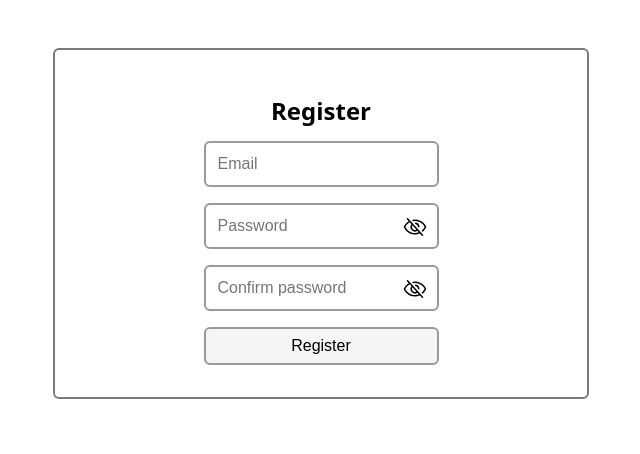
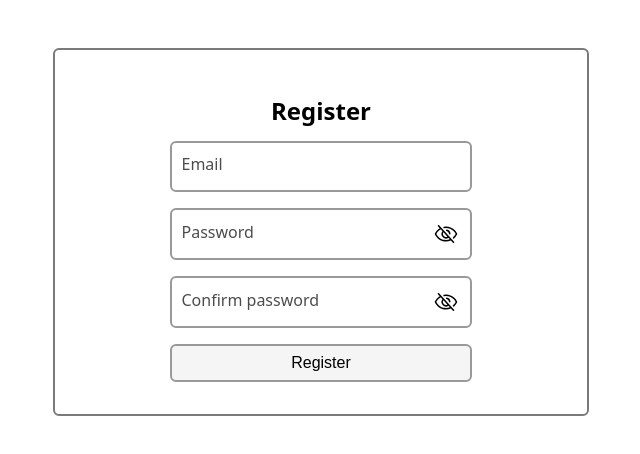
Before and after one commit to mrHoft/restman, a Next.js app: page /register in a window 1280 px wide. Shown: the top 454 px of the page, without its empty margins (319-959 px from the left). Built offline with nearby package versions, Linux system fonts and the light colour scheme.

Commit message:
feat: email component

```diff
--- a/src/app/login/page.tsx
+++ b/src/app/login/page.tsx
@@ -1,4 +1,4 @@
-import { InputPassword } from '~/components/password/password';
+import { InputEmail, InputPassword } from '~/components/input';
 
 import form from '~/styles/form.module.css';
 
@@ -7,7 +7,7 @@ export default function Login() {
     <div className={form.container}>
       <h1 className={form.title}>Login</h1>
       <form className={form.form}>
-        <input className={form.input} type="email" name="email" placeholder="Email" />
+        <InputEmail />
         <InputPassword name="password" placeholder="Password" />
         <button className="button" type="submit">
           Login
--- a/src/app/register/page.tsx
+++ b/src/app/register/page.tsx
@@ -1,4 +1,4 @@
-import { InputPassword } from '~/components/password/password';
+import { InputEmail, InputPassword } from '~/components/input';
 
 import form from '~/styles/form.module.css';
 
@@ -7,7 +7,7 @@ export default function Register() {
     <div className={form.container}>
       <h1 className={form.title}>Register</h1>
       <form className={form.form}>
-        <input className={form.input} type="email" name="email" placeholder="Email" />
+        <InputEmail />
         <InputPassword name="password" placeholder="Password" />
         <InputPassword name="confirmPassword" placeholder="Confirm password" />
         <button className="button" type="submit">
--- /dev/null
+++ b/src/components/input/email.tsx
@@ -0,0 +1,13 @@
+import { PATTERN } from './pattern';
+
+import styles from './input.module.css';
+
+export function InputEmail() {
+  return (
+    <div className={styles.container}>
+      <input className={styles.input} type="email" name="email" placeholder=" " pattern={PATTERN.email} required />
+      <div className={styles.input__placeholder}>Email</div>
+      <div className={styles.input__valid}>&#x2714;</div>
+    </div>
+  );
+}
--- /dev/null
+++ b/src/components/input/index.ts
@@ -0,0 +1,2 @@
+export { InputEmail } from './email';
+export { InputPassword } from './password';
--- /dev/null
+++ b/src/components/input/input.module.css
@@ -0,0 +1,136 @@
+.container {
+  position: relative;
+  min-width: 12em;
+  box-sizing: border-box;
+  padding: 0 0.6rem;
+  border-radius: 0.375rem;
+  border: 2px solid var(--color40);
+  background-color: var(--color00);
+  color: var(--color100);
+  font-size: 1rem;
+  transition:
+    background-color 0.25s linear,
+    border-color 0.25s linear;
+}
+
+.container.hidden {
+  display: none;
+}
+
+.input,
+.password {
+  width: 100%;
+  box-sizing: border-box;
+  padding: 1rem 1rem 0.6rem 0;
+  border: none;
+  background-color: inherit;
+  color: inherit;
+  font-family: var(--font);
+  font-size: 1rem;
+  -webkit-text-fill-color: var(--color100);
+}
+.password {
+  padding-right: 3rem;
+  padding-bottom: 0.3rem;
+}
+
+.container:has(.input:read-only) {
+  border-color: var(--color50);
+  background-color: var(--color00);
+}
+
+.input:valid ~ .input__valid,
+.password:valid ~ .password__valid {
+  display: block;
+}
+
+.input__valid {
+  position: absolute;
+  top: 0.75rem;
+  right: 0.75rem;
+  display: none;
+  color: green;
+}
+
+.password__valid {
+  position: absolute;
+  top: 0.75rem;
+  right: 2.5rem;
+  display: none;
+  color: green;
+}
+
+.select__placeholder {
+  position: absolute;
+  top: 0;
+  left: 0.6rem;
+  color: inherit;
+  opacity: 0.7;
+  font-size: 0.8em;
+  pointer-events: none;
+  transition: 0.3s ease all;
+}
+
+.input__placeholder {
+  position: absolute;
+  top: 0.6rem;
+  left: 0.6rem;
+  color: inherit;
+  opacity: 0.7;
+  pointer-events: none;
+  transition: 0.3s ease all;
+}
+
+.password:focus ~ .input__placeholder,
+.password:not(:placeholder-shown) ~ .input__placeholder,
+.input:focus ~ .input__placeholder,
+.input:not(:placeholder-shown) ~ .input__placeholder {
+  top: 0;
+  font-size: 0.8em;
+}
+
+.password__show {
+  position: absolute;
+  top: 0.5rem;
+  right: 0.5rem;
+  cursor: pointer;
+  width: 2rem;
+  height: 2rem;
+  border-radius: 0.375rem;
+  transition: background-color 0.25s linear;
+}
+.password__show::after {
+  content: '';
+  display: block;
+  width: 2rem;
+  height: 2rem;
+  background-image: url(/icons/eye-slash.svg);
+  background-position: center;
+  background-repeat: no-repeat;
+  background-size: 1.5rem;
+  filter: invert(var(--color-scheme));
+}
+.password__show:has(input:checked)::after {
+  background-image: url(/icons/eye.svg);
+}
+
+.password__show input[type='checkbox'] {
+  display: none;
+}
+
+@media (hover: hover) {
+  .container:hover,
+  .container:has(.input:focus) {
+    border-color: var(--color60);
+    background-color: var(--color10);
+  }
+
+  .container:has(.input:read-only):hover {
+    border-color: var(--color50);
+    background-color: var(--color00);
+  }
+
+  .password__show:hover {
+    background-color: var(--color20);
+  }
+}
--- /dev/null
+++ b/src/components/input/password.tsx
@@ -0,0 +1,53 @@
+'use client';
+
+import { useRef, useState, type FormEvent } from 'react';
+import { PATTERN } from './pattern';
+
+import styles from './input.module.css';
+
+export function InputPassword({ name, placeholder }: { name: string; placeholder: string }) {
+  const [showPassword, setShowPassword] = useState(false);
+  const strength = useRef<HTMLDivElement>(null);
+
+  const handleChange = () => {
+    setShowPassword(!showPassword);
+  };
+
+  const handleInput = (event: FormEvent<HTMLInputElement>) => {
+    if (strength.current) {
+      const { value } = event.currentTarget;
+      let matches = 0;
+      if (value.match(/[0-9]/)) matches += 1;
+      if (value.match(/[A-ZА-Я]/)) matches += 1;
+      if (value.match(/[a-zа-я]/)) matches += 1;
+      if (value.match(/[\\-_#$%@&!=\\.\\?\\^\\*\\+\\{\\|\\}\\~]/)) matches += 1;
+      if (value.length > 7) matches += 1;
+      strength.current.setAttribute(
+        'style',
+        `height:5px;width:${(100 / 5) * matches}%;background-color:${matches > 4 ? 'green' : 'red'};`
+      );
+    }
+  };
+
+  return (
+    <div>
+      <div className={styles.container}>
+        <input
+          className={styles.password}
+          type={showPassword ? 'text' : 'password'}
+          name={name}
+          placeholder=" "
+          pattern={PATTERN.password}
+          onInput={handleInput}
+          required
+        />
+        <div ref={strength} style={{ height: '5px' }} />
+        <label className={styles.password__show} htmlFor={`show_${name}`}>
+          <input type="checkbox" name={`show_${name}`} id={`show_${name}`} onChange={handleChange} />
+        </label>
+        <div className={styles.input__placeholder}>{placeholder}</div>
+        <div className={styles.password__valid}>&#x2714;</div>
+      </div>
+    </div>
+  );
+}
--- /dev/null
+++ b/src/components/input/pattern.ts
@@ -0,0 +1,6 @@
+export const PATTERN = {
+  name: '^[a-zA-Z0-9\\-_!]+$',
+  password: '[0-9A-Za-zА-Яа-я\\-_#$%@&!=\\.\\?\\^\\*\\+\\{\\|\\}\\~]{8,}',
+  email:
+    "[a-zA-Z0-9!#$%&'\\*\\+=\\?\\^_\\{\\|\\}\\~\\-]+(?:\\.[a-zA-Z0-9!#$%&'\\*\\+=\\?\\^_\\{\\|\\}\\~\\-]+)*@(?:[a-z0-9](?:[a-z0-9\\-]*[a-z0-9])?\\.)+[a-z0-9](?:[a-z0-9\\-]*[a-z0-9])?",
+};
--- a/src/components/password/password.module.css
+++ /dev/null
@@ -1,38 +0,0 @@
-.password {
-  position: relative;
-}
-
-.password__show {
-  position: absolute;
-  top: 0.5rem;
-  right: 0.5rem;
-  cursor: pointer;
-  width: 2rem;
-  height: 2rem;
-  border-radius: 0.375rem;
-  transition: background-color 0.25s linear;
-}
-.password__show::after {
-  content: '';
-  display: block;
-  width: 2rem;
-  height: 2rem;
-  background-image: url(/icons/eye-slash.svg);
-  background-position: center;
-  background-repeat: no-repeat;
-  background-size: 1.5rem;
-  filter: invert(var(--color-scheme));
-}
-.password__show:has(input:checked)::after {
-  background-image: url(/icons/eye.svg);
-}
-
-.password__show input[type='checkbox'] {
-  display: none;
-}
-
-@media (hover: hover) {
-  .password__show:hover {
-    background-color: var(--color20);
-  }
-}
--- a/src/components/password/password.tsx
+++ /dev/null
@@ -1,23 +0,0 @@
-'use client';
-
-import { useState } from 'react';
-
-import form from '~/styles/form.module.css';
-import styles from './password.module.css';
-
-export function InputPassword({ name, placeholder }: { name: string; placeholder: string }) {
-  const [showPassword, setShowPassword] = useState(false);
-
-  const handleChange = () => {
-    setShowPassword(!showPassword);
-  };
-
-  return (
-    <div className={styles.password}>
-      <input className={form.input} type={showPassword ? 'text' : 'password'} name={name} placeholder={placeholder} />
-      <label className={styles.password__show} htmlFor={`show_${name}`}>
-        <input type="checkbox" name={`show_${name}`} id={`show_${name}`} onChange={handleChange} />
-      </label>
-    </div>
-  );
-}
--- a/src/styles/form.module.css
+++ b/src/styles/form.module.css
@@ -19,26 +19,3 @@
   flex-direction: column;
   row-gap: 1rem;
 }
-
-.input {
-  width: 100%;
-  min-width: 12em;
-  box-sizing: border-box;
-  padding: 0.75rem;
-  border-radius: 0.375rem;
-  border: 2px solid var(--color40);
-  background-color: var(--color00);
-  color: var(--color100);
-  font-size: 1rem;
-  transition:
-    background-color 0.25s linear,
-    border-color 0.25s linear;
-}
-
-@media (hover: hover) {
-  .input:hover,
-  .input:focus {
-    border-color: var(--color60);
-    background-color: var(--color10);
-  }
-}
```
